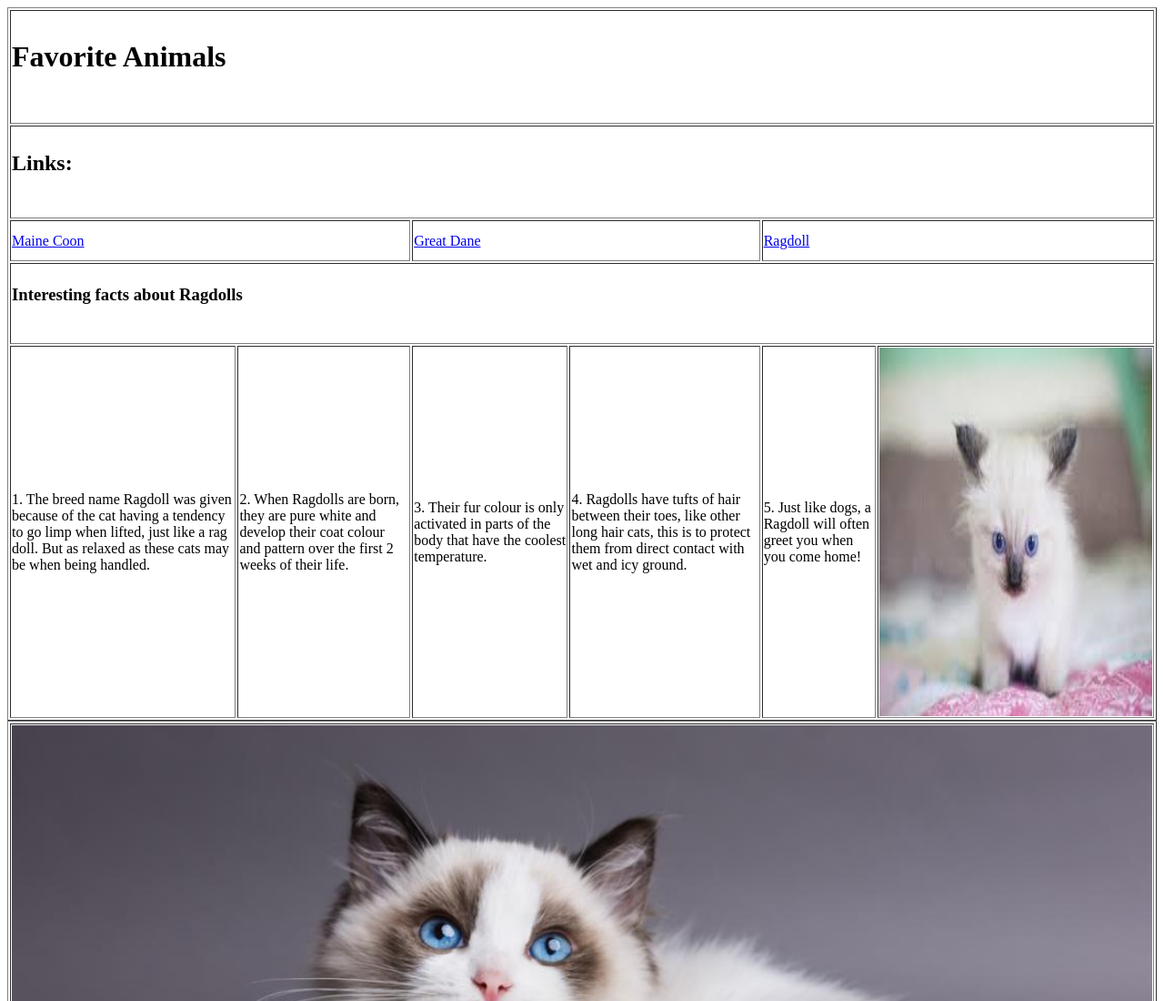
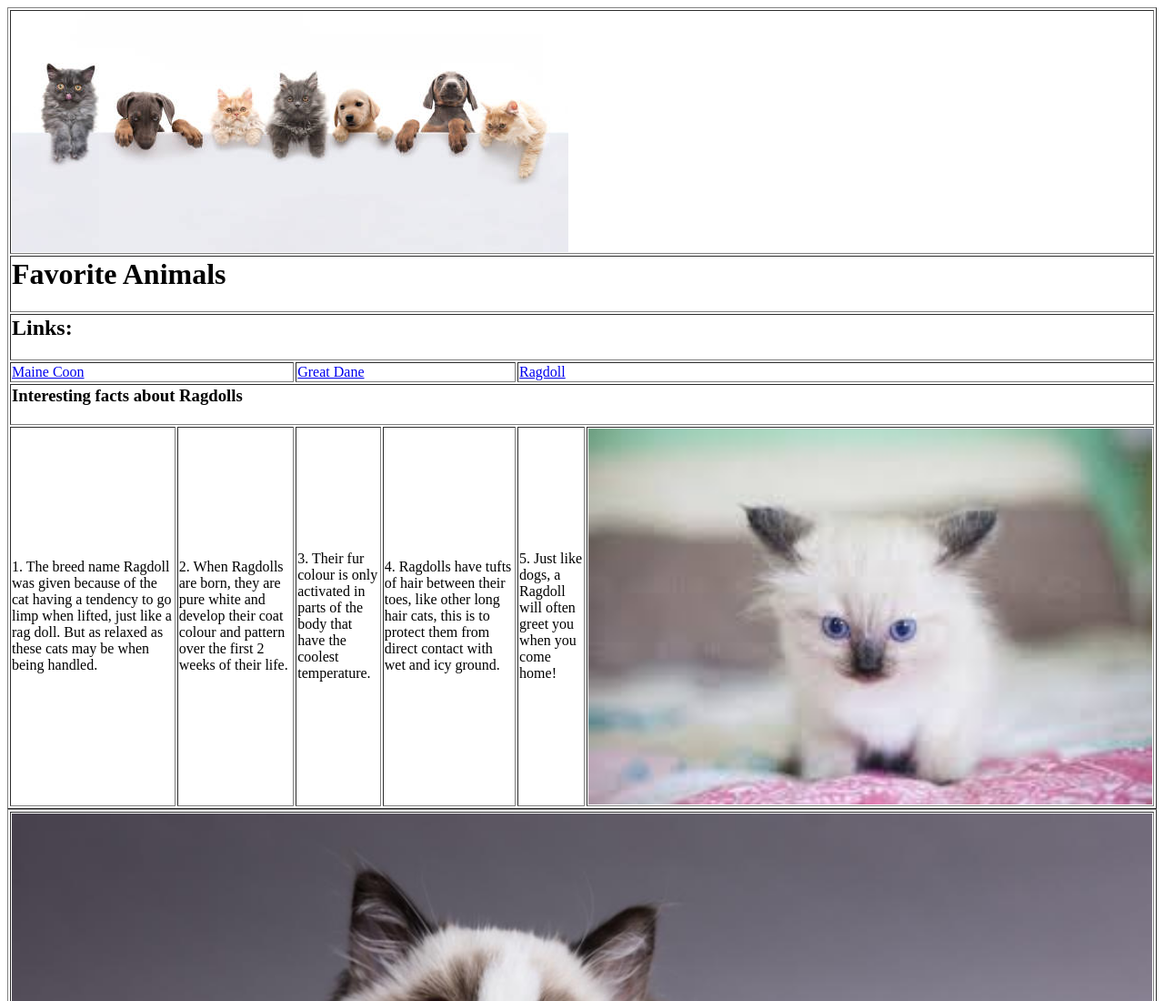
Before and after one commit to SCPShadow/SCPShadow.github.io, a plain HTML site: page 3.html in a window 1280 px wide. Shown: the top 1100 px of the page at 91% size. Drawn offline with Linux system fonts and the light colour scheme.

Commit message:
version 1.1.1
forgot the other 2 pages' banner image lol

```diff
--- a/3.html
+++ b/3.html
@@ -6,6 +6,9 @@
 
 <body>
     <table border="1" height="100%" width="100%">
+        <tr>
+            <td width="100%" colspan="6"><img src="banner.jpg"></td>
+        </tr>
         <tr>
             <td colspan="6">
                 <h1>Favorite Animals</h1>
@@ -37,7 +40,7 @@
                 <td>4. Ragdolls have tufts of hair between their toes, like other long hair cats, this is to protect
                     them from direct contact with wet and icy ground.</td>
                 <td>5. Just like dogs, a Ragdoll will often greet you when you come home!</td>
-                <td width="300"><img src="Ragdoll Small.jpg" height="100%" width="100%"></td>
+                <td width="50%"><img src="Ragdoll Small.jpg" height="100%" width="100%"></td>
             </p>
         </tr>
     </table>
```
Also changed, not shown: 2.html (+4 -1 lines), index.html (+2 -2 lines).
